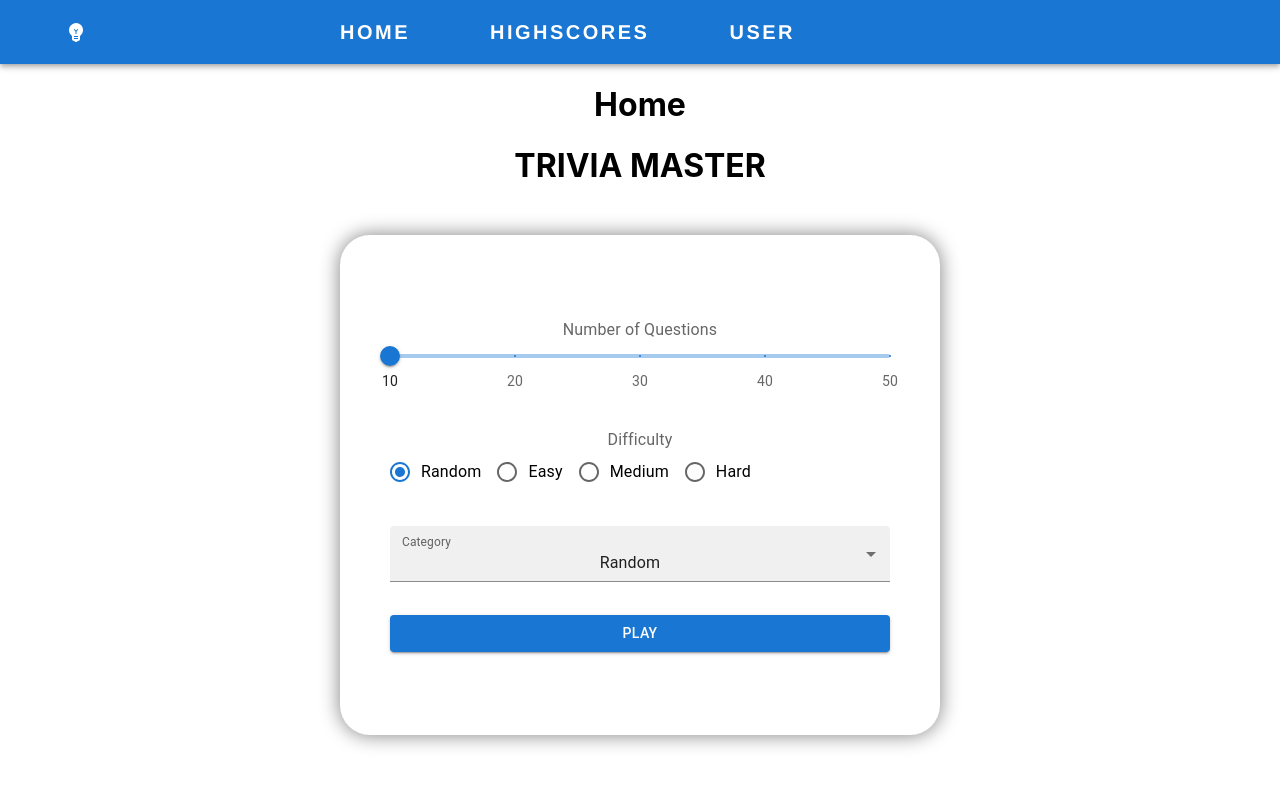
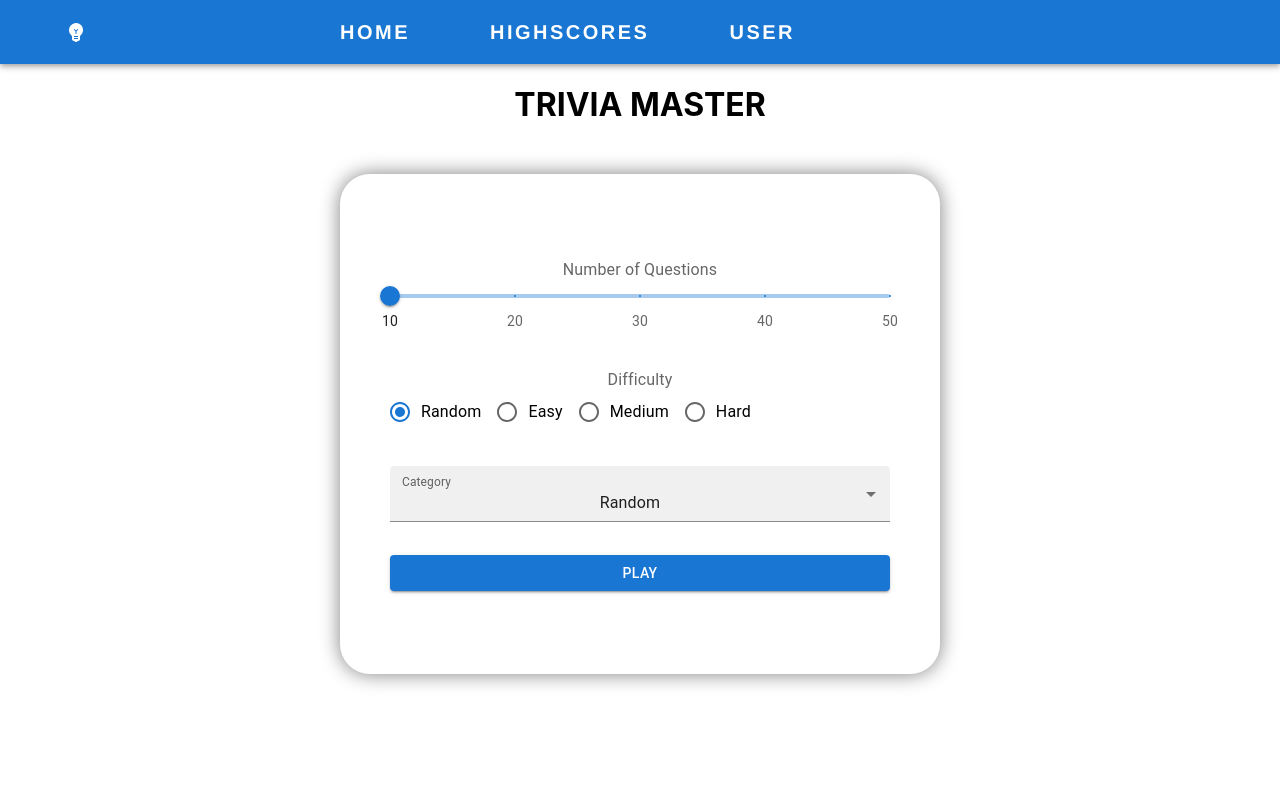
Before and after one commit to KLyrasel/MERN-Trivia, a React (Create React App) app: page / in a window 1280 px wide. Shown: the top 786 px of the page. Built offline with nearby package versions, Linux system fonts and the light colour scheme.

Commit message:
removed 'home' text

```diff
--- a/src/components/Home.js
+++ b/src/components/Home.js
@@ -49,7 +49,7 @@ export default function Home() {
 
     return (
         <div>
-            <h1>Home</h1>
+            <h1></h1>
 
             {renderGame()}
 
```
